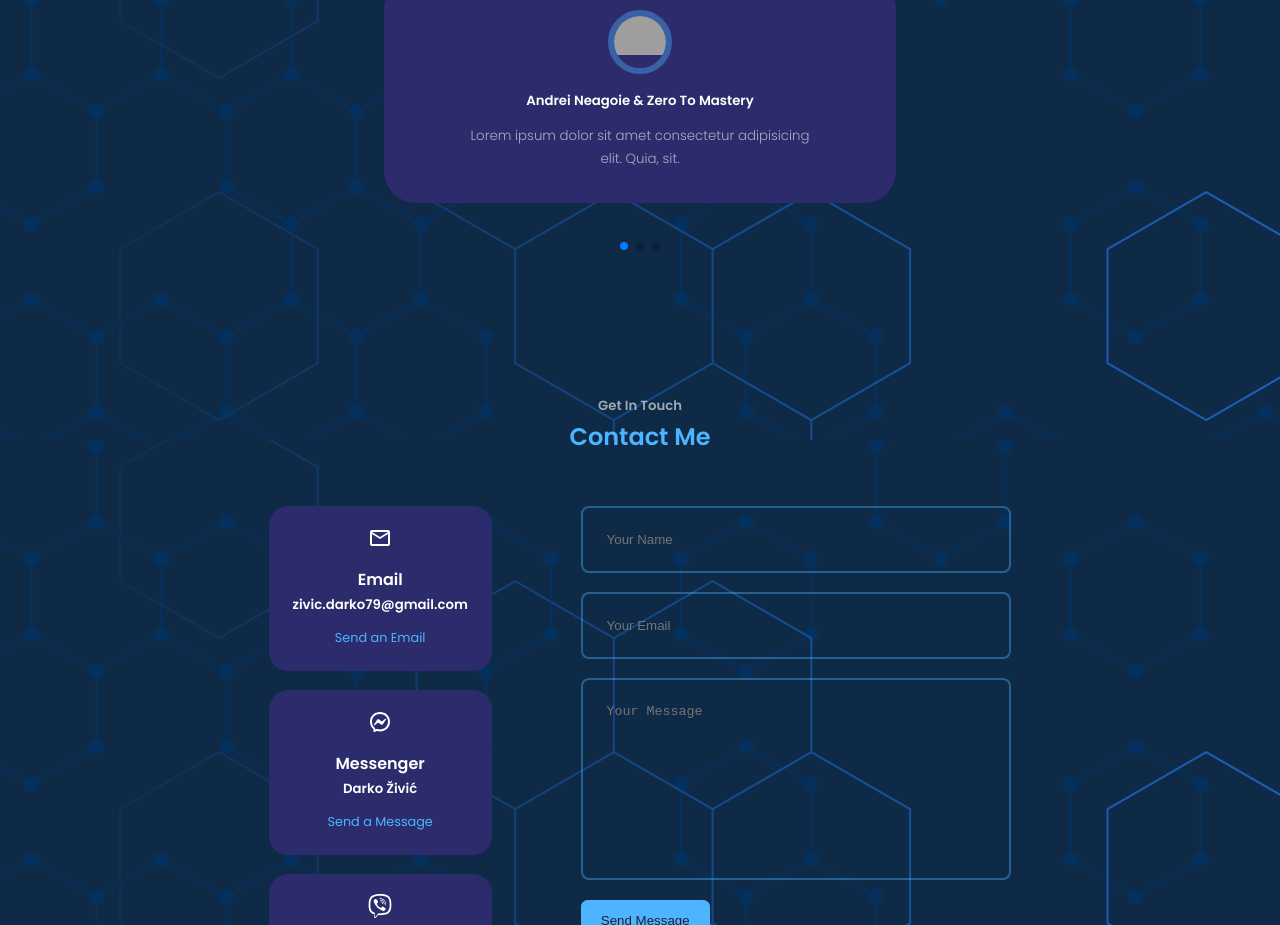
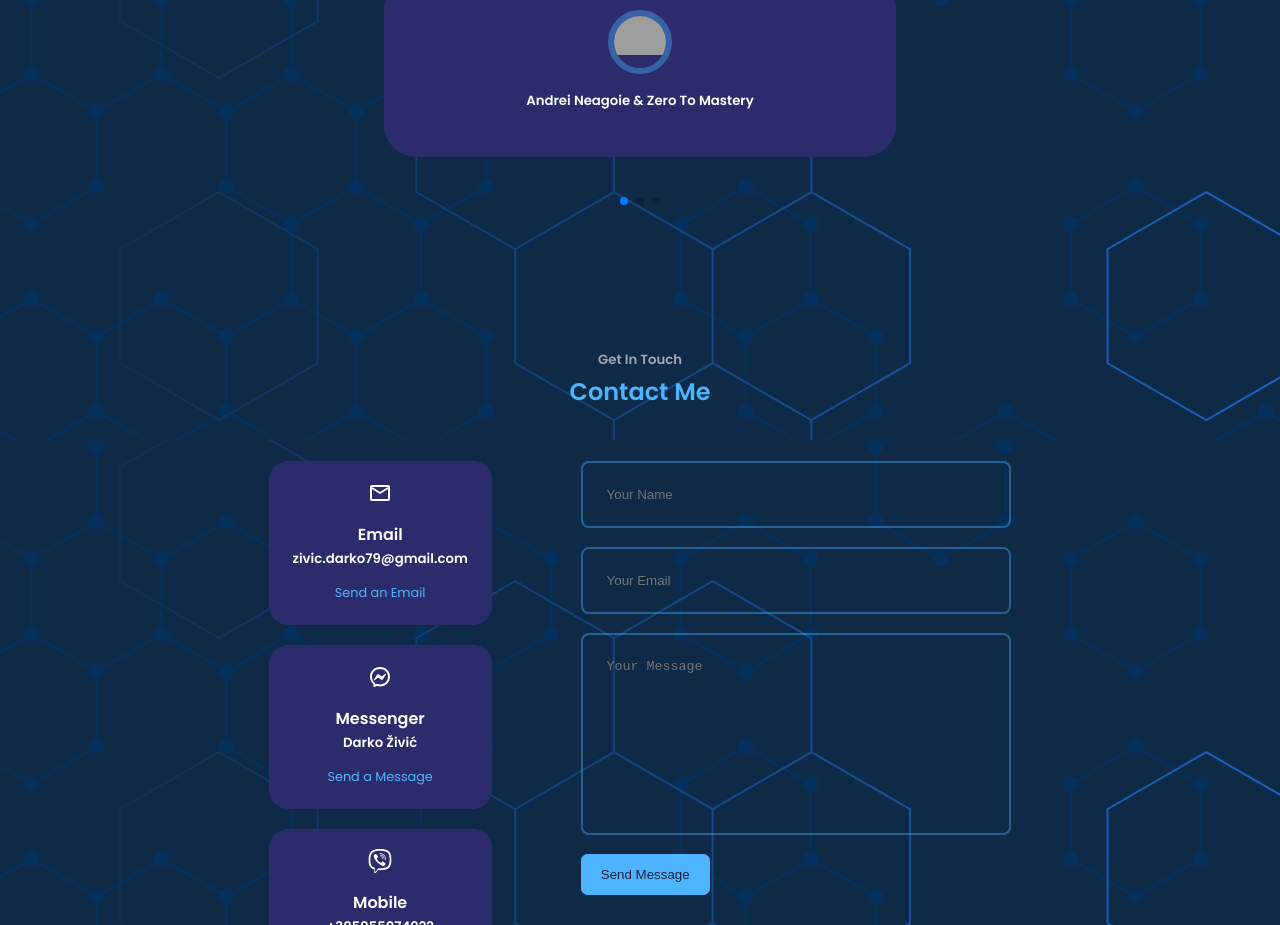
Before and after one commit to darkohedgehog/Darko_Zivic-Web_Developer, a React (Create React App) app: page / in a window 1280 px wide. Shown: the part 4040-4965 px from the top of the page. Built offline with nearby package versions, Linux system fonts and the light colour scheme; grey boxes are pictures that could not be loaded.

Commit message:
Changes to Testimonials.jsx file

```diff
--- a/package.json
+++ b/package.json
@@ -1,6 +1,6 @@
 {
   "name": "myportfolio-website",
-  "homepage": "https://github.com/darkohedgehog/Darko_Zivic-Web_Developer",
+  "homepage": "https://darkohedgehog.github.io/Darko_Zivic-Web_Developer",
   "version": "0.1.0",
   "private": true,
   "dependencies": {
@@ -12,7 +12,7 @@
     "react": "^18.2.0",
     "react-dom": "^18.2.0",
     "react-icons": "^4.9.0",
-    "react-scripts": "^2.1.3",
+    "react-scripts": "^5.0.1",
     "swiper": "^9.4.1",
     "web-vitals": "^3.3.2"
   },
--- a/src/components/testimonials/Testimonials.jsx
+++ b/src/components/testimonials/Testimonials.jsx
@@ -14,17 +14,15 @@ import 'swiper/css/pagination';
 const data = [
   {
     avatar: AVTR1,
-    name: "Andrei Neagoie & Zero To Mastery",
-    review: "Lorem ipsum dolor sit amet consectetur adipisicing elit. Quia, sit."
+    name: "Andrei Neagoie & Zero To Mastery"
+
   },
   {avatar: AVTR2,
-    name: "W3 Schools",
-    review: "Lorem ipsum dolor sit amet consectetur adipisicing elit. Quia, sit."
+    name: "W3 Schools"
   },
   {
     avatar: AVTR3,
-    name: "JavaScript.info",
-    review: "Lorem ipsum dolor sit amet consectetur adipisicing elit. Quia, sit."
+    name: "JavaScript.info"
   }
 ];
 
```
Also changed, not shown: 1 other file (tests, documents, lock files or other folders).
